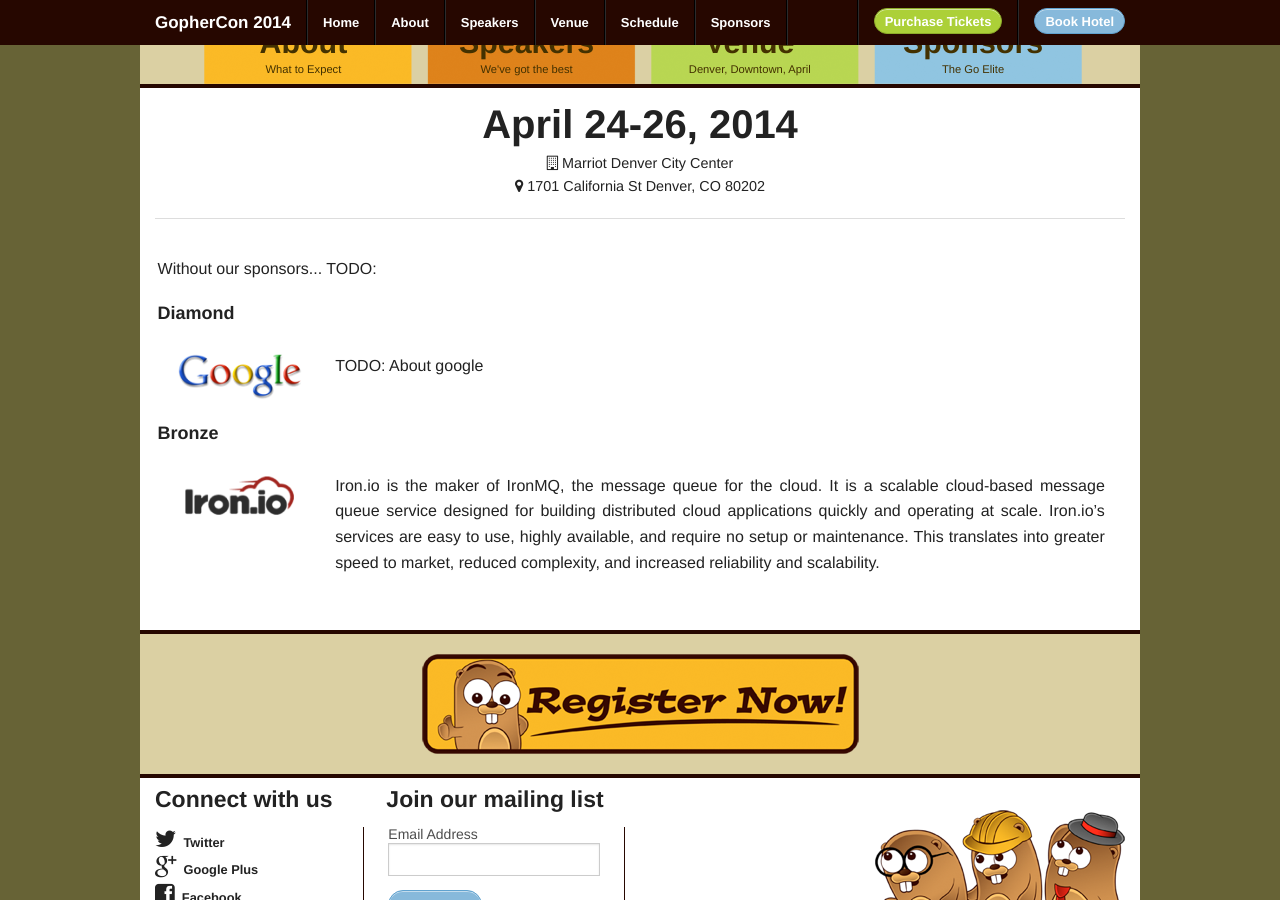
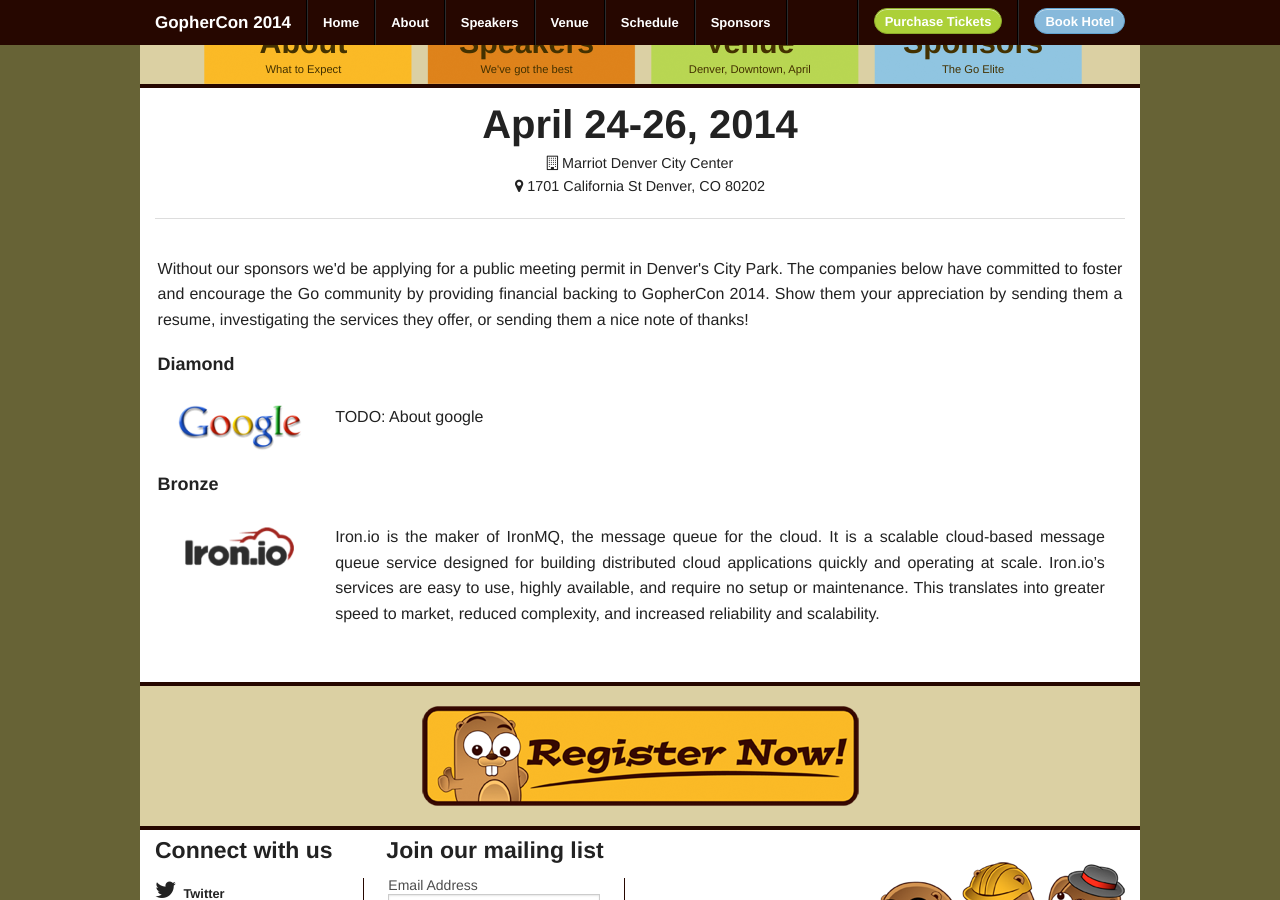
Before and after one commit to gophercon/gophercon.github.io, a Jekyll site: the page built from sponsors/index.html, in a window 1280 px wide and 900 px high, scrolled down 581 px. Built offline with Jekyll 4.4.1, drawn with Linux system fonts in a browser that asks for light colours; Markdown is read by kramdown in place of the engine named in the settings.

Commit message:
sponsors

```diff
--- a/sponsors/index.html
+++ b/sponsors/index.html
@@ -3,7 +3,7 @@
 title: GopherCon 2014 - Sponsors
 ---
 <div class="row">
-  <p>Without our sponsors... TODO:</p>
+  <p>Without our sponsors we'd be applying for a public meeting permit in Denver's City Park.  The companies below have committed to foster and encourage the Go community by providing financial backing to GopherCon 2014.  Show them your appreciation by sending them a resume, investigating the services they offer, or sending them a nice note of thanks!</p>
   <h5>Diamond</h5>
   <div class="row sponsor">
     <div class="large-2 columns">
```
